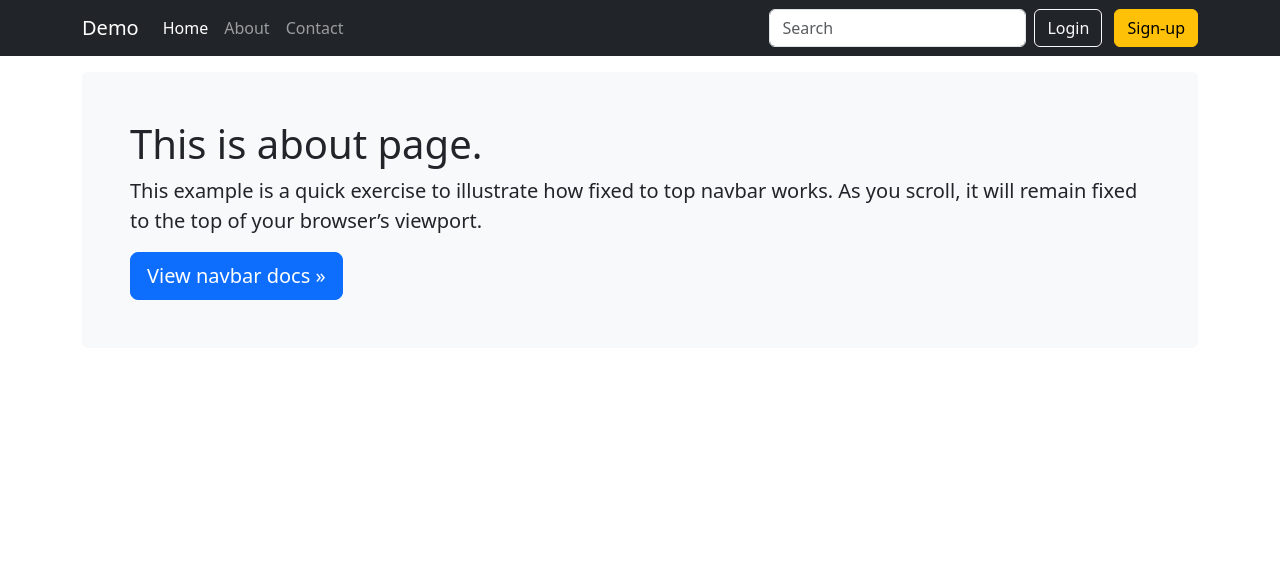
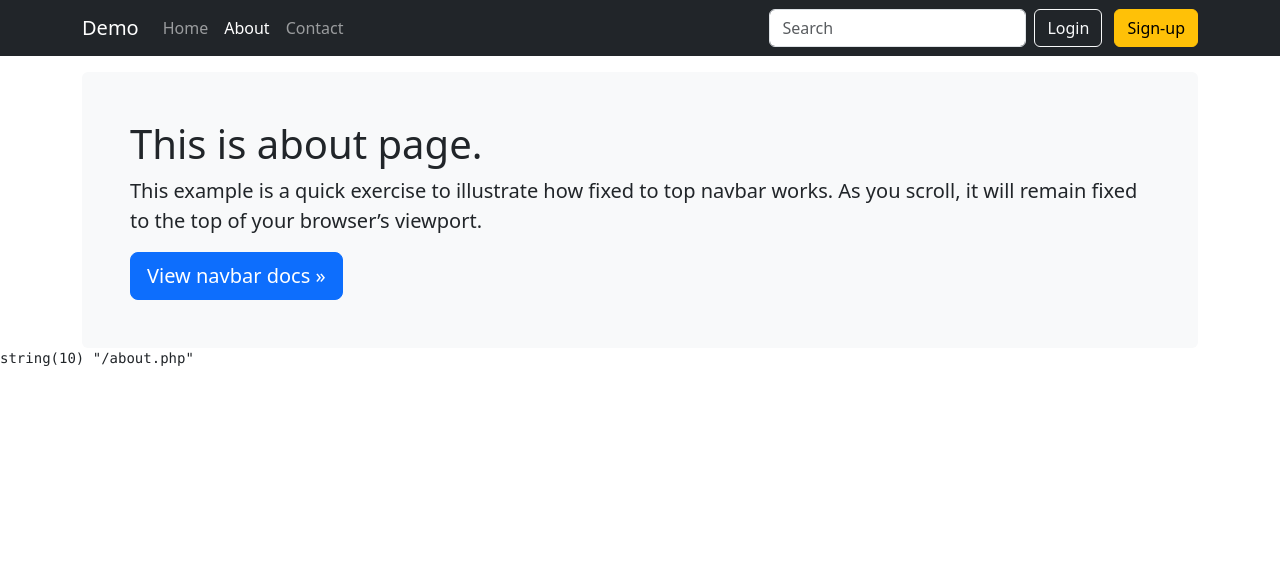
Before and after one commit to Vishalkhandal/demo, a PHP site: page /about.php in a window 1280 px wide. Shown: the top 565 px of the page. Run offline with PHP 8.4, Linux system fonts and the light colour scheme.

Commit message:
update in nav

```diff
--- a/about.php
+++ b/about.php
@@ -1,3 +1,6 @@
 <?php
 
+require('function.php');
 require('views/about.view.php');
+
+dd($_SERVER['REQUEST_URI']);
--- a/contact.php
+++ b/contact.php
@@ -1,3 +1,6 @@
 <?php
 
+require('function.php');
 require('views/contact.view.php');
+
+dd($_SERVER['REQUEST_URI']);
--- /dev/null
+++ b/function.php
@@ -0,0 +1,15 @@
+<?php
+
+function dd($name)
+{
+    echo "<pre>";
+    var_dump($name);
+    echo "</pre>";
+
+    die();
+}
+
+function urlIs($value)
+{
+    return $_SERVER['REQUEST_URI'] === $value;
+}
--- a/index.php
+++ b/index.php
@@ -1,3 +1,7 @@
 <?php
 
+
+require('function.php');
 require('views/index.view.php');
+
+dd($_SERVER['REQUEST_URI']);
--- a/views/partials/nav.php
+++ b/views/partials/nav.php
@@ -8,13 +8,13 @@
         <div class="collapse navbar-collapse" id="navbarCollapse">
             <ul class="navbar-nav me-auto mb-2 mb-md-0">
                 <li class="nav-item">
-                    <a class="nav-link active" aria-current="page" href="index.php">Home</a>
+                    <a class="nav-link <?= urlIs('/basicphp/demo/index.php') ? 'active' : '' ?>" aria-current="page" href="index.php">Home</a>
                 </li>
                 <li class="nav-item">
-                    <a class="nav-link" href="about.php">About</a>
+                    <a class="nav-link <?= $_SERVER['REQUEST_URI'] === '/about.php' ? 'active' : '' ?>" href="about.php">About</a>
                 </li>
                 <li class="nav-item">
-                    <a class="nav-link" href="contact.php">Contact</a>
+                    <a class="nav-link <?= urlIs('/basicphp/demo/contact.php') ? 'active' : '' ?>" href="contact.php">Contact</a>
                 </li>
             </ul>
             <form class="d-flex" role="search">
```
